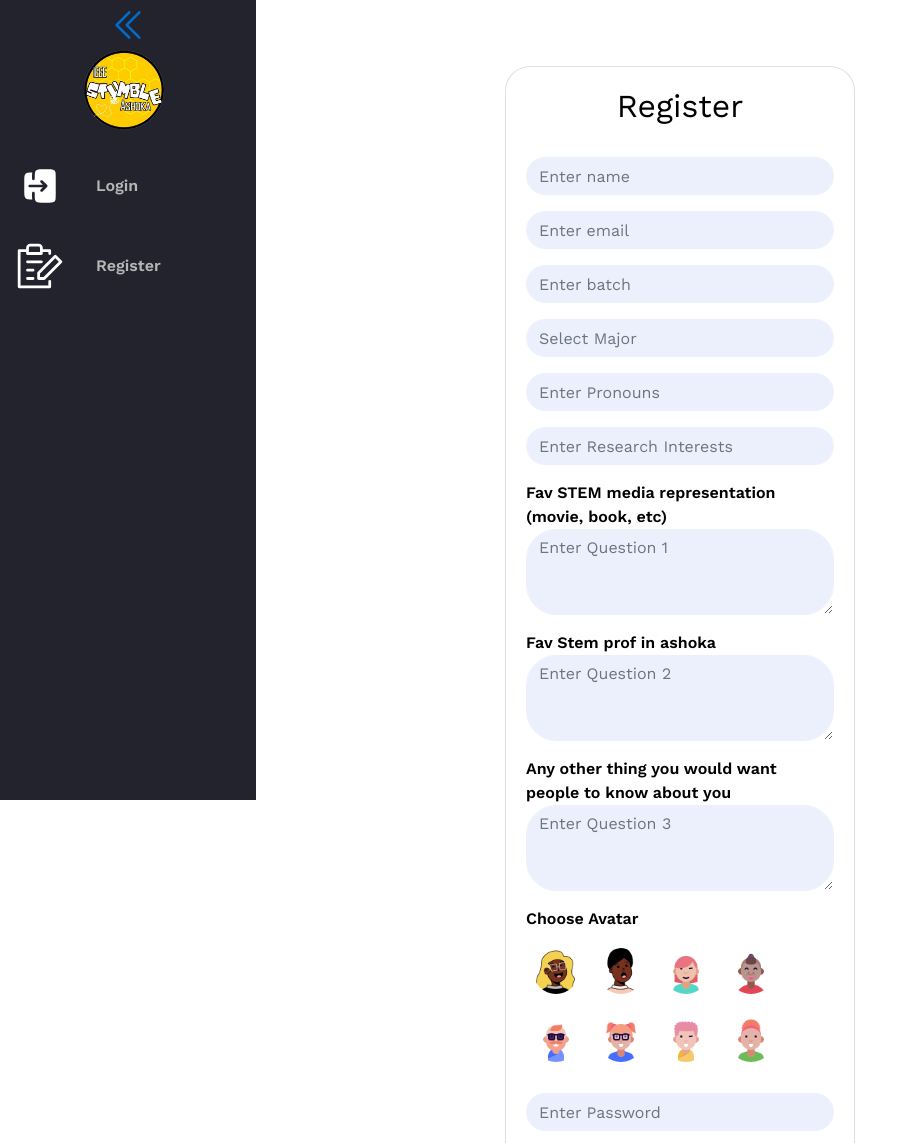
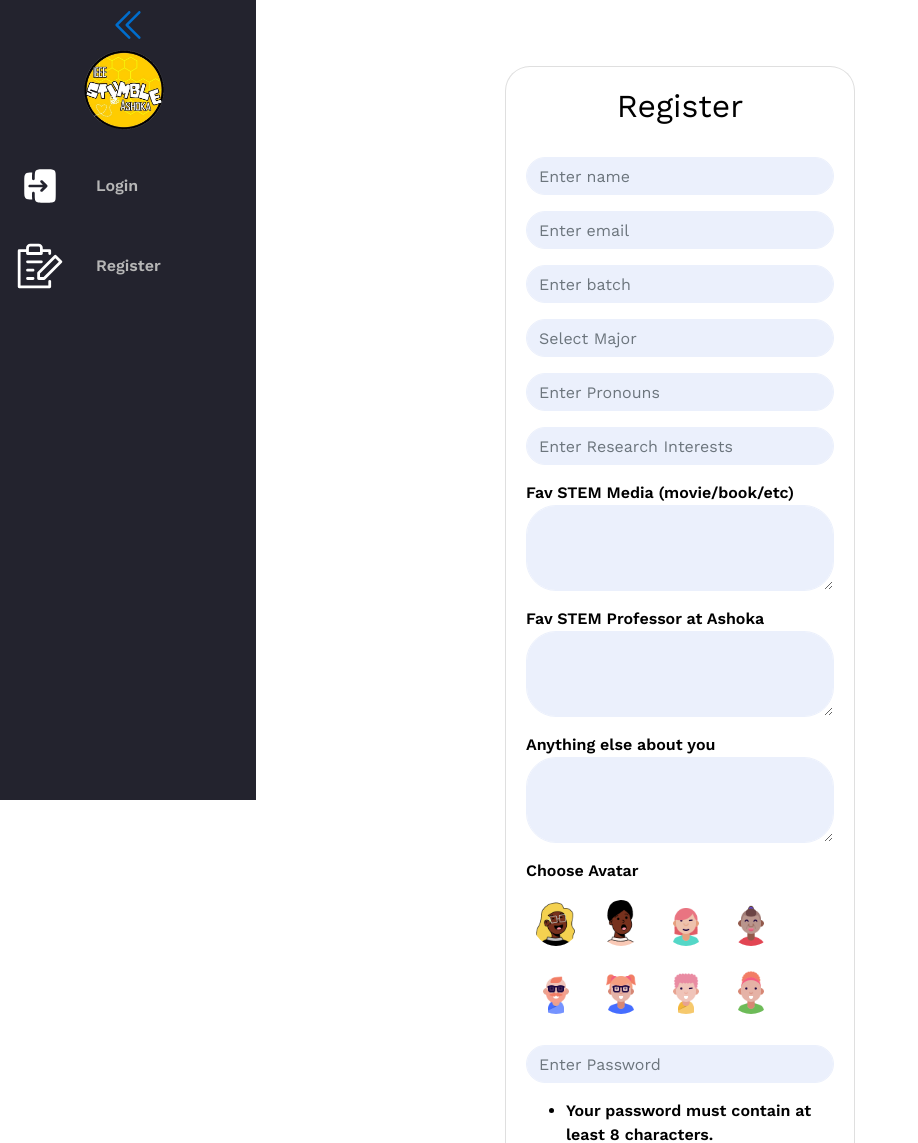
Before and after one commit to bhumikamittal7/StumbleAshoka, a Django app: page /register/ in a window 1280 px wide. Shown: the top 1143 px of the page, without its empty margins (0-918 px from the left). Run offline with Django 4.2, Linux system fonts and the light colour scheme; some libraries are stand-ins or nearby versions.

Commit message:
cosmetic changes

```diff
--- a/Bumble4Stem/templates/myProfile.html
+++ b/Bumble4Stem/templates/myProfile.html
@@ -83,7 +83,7 @@
     </div>
     <span>Email</span>
     <div class="info_cont large">
-    <div class="info" style="font-size: 17px !important;">{{ fuser.email }}</div>
+    <div class="info" style="font-size: 17px !important; overflow: auto;">{{ fuser.email }}</div>
     </div>
     <span>Batch</span>
     <div class="info_cont">
--- a/Bumble4Stem/templates/otherProfile.html
+++ b/Bumble4Stem/templates/otherProfile.html
@@ -78,7 +78,7 @@
     </div>
     <span>Email</span>
     <div class="info_cont large">
-    <div class="info" style="font-size: 18px !important;">{{ fuser.email }}</div>
+    <div class="info" style="font-size: 18px !important; overflow: auto;">{{ fuser.email }}</div>
     </div>
     <span>Batch</span>
     <div class="info_cont">
--- a/Bumble4Stem/templates/register.html
+++ b/Bumble4Stem/templates/register.html
@@ -175,18 +175,18 @@
                         <input class="form-control" placeholder="Enter Research Interests" value="{{ research_interests }}" type="text" name="research_interests" required id="id_research_interests">
                     </div>
                     <div class="form-group">
-                        <div>Fav STEM media representation (movie, book, etc)</div>
-                        <textarea class="form-control" maxlength="100" placeholder="Enter Question 1" id="id_Q1" name="Q1" cols="30" rows="3" required>{{Q1}}</textarea>
+                        <div>Fav STEM Media (movie/book/etc)</div>
+                        <textarea class="form-control" maxlength="100" id="id_Q1" name="Q1" cols="30" rows="3" required>{{Q1}}</textarea>
                     </div>
 
                     <div class="form-group">
-                        <div>Fav Stem prof in ashoka</div>
-                        <textarea class="form-control" maxlength="100" placeholder="Enter Question 2" id="id_Q2" name="Q2" cols="30" rows="3" required>{{Q2}}</textarea>
+                        <div>Fav STEM Professor at Ashoka</div>
+                        <textarea class="form-control" maxlength="100" id="id_Q2" name="Q2" cols="30" rows="3" required>{{Q2}}</textarea>
                     </div>
 
                     <div class="form-group">
-                        <div>Any other thing you would want people to know about you</div>
-                        <textarea class="form-control" maxlength="100" placeholder="Enter Question 3" id="id_Q3" name="Q3" cols="30" rows="3" required>{{Q3}}</textarea>
+                        <div>Anything else about you</div>
+                        <textarea class="form-control" maxlength="100" id="id_Q3" name="Q3" cols="30" rows="3" required>{{Q3}}</textarea>
                     </div>
 
                     <div class="form-group">
@@ -264,18 +264,18 @@
                         <input class="form-control" placeholder="Enter Research Interests" type="text" name="research_interests" required id="id_research_interests">
                     </div>
                     <div class="form-group">
-                        <div>Fav STEM media representation (movie, book, etc)</div>
-                        <textarea class="form-control" maxlength="100" placeholder="Enter Question 1" id="id_Q1" name="Q1" cols="30" rows="3" required></textarea>
+                        <div>Fav STEM Media (movie/book/etc)</div>
+                        <textarea class="form-control" maxlength="100" id="id_Q1" name="Q1" cols="30" rows="3" required></textarea>
                     </div>
 
                     <div class="form-group">
-                        <div>Fav Stem prof in ashoka</div>
-                        <textarea class="form-control" maxlength="100" placeholder="Enter Question 2" id="id_Q2" name="Q2" cols="30" rows="3" required></textarea>
+                        <div>Fav STEM Professor at Ashoka</div>
+                        <textarea class="form-control" maxlength="100" id="id_Q2" name="Q2" cols="30" rows="3" required></textarea>
                     </div>
 
                     <div class="form-group">
-                        <div>Any other thing you would want people to know about you</div>
-                        <textarea class="form-control" maxlength="100" placeholder="Enter Question 3" id="id_Q3" name="Q3" cols="30" rows="3" required></textarea>
+                        <div>Anything else about you</div>
+                        <textarea class="form-control" maxlength="100" id="id_Q3" name="Q3" cols="30" rows="3" required></textarea>
                     </div>
 
                     <div class="form-group">
--- a/Bumble4Stem/views.py
+++ b/Bumble4Stem/views.py
@@ -104,9 +104,9 @@ def editProfile(request):
         Q3 = request.POST['Q3'].strip()
         id = request.session['user_id']
 
-        Q1 = "Q1: "+ Q1
-        Q2 = " Q2: "+ Q2
-        Q3 = " Q3: "+ Q3
+        Q1 = "Favorite STEM Media: "+ Q1
+        Q2 = " Favorite STEM Professor at Ashoka: "+ Q2
+        Q3 = " Anything else about you: "+ Q3
         bio = Q1 + Q2 + Q3
 
         user = Users.objects.get(id=id)
@@ -121,11 +121,11 @@ def editProfile(request):
     if request.method == "GET":
         user = Users.objects.filter(id=request.session["user_id"]).first()
         bio = user.bio
-        split_bio = bio.split("Q1:")[1:]
+        split_bio = bio.split("Favorite STEM Media:")[1:]
 
-        Q1 = split_bio[0].split("Q2:")[0]
-        Q2 = split_bio[0].split("Q2:")[1].split("Q3:")[0]
-        Q3 = split_bio[0].split("Q3:")[1]
+        Q1 = split_bio[0].split("Favorite STEM Professor at Ashoka:")[0]
+        Q2 = split_bio[0].split("Favorite STEM Professor at Ashoka:")[1].split("Anything else about you:")[0]
+        Q3 = split_bio[0].split("Anything else about you:")[1]
         Q1 = Q1.strip()
         Q2 = Q2.strip()
         Q3 = Q3.strip()
@@ -223,9 +223,9 @@ def register(request):
                     "avatar_index": avatar_index
                     })
         if form.is_valid():
-            Q1 = "Q1: "+ Q1
-            Q2 = " Q2: "+ Q2
-            Q3 = " Q3: "+ Q3
+            Q1 = "Favorite STEM Media: "+ Q1
+            Q2 = " Favorite STEM Professor at Ashoka: "+ Q2
+            Q3 = " Anything else about you: "+ Q3
             bio = Q1 + Q2 + Q3
             user = form.save()
             f = Users(
```
Also changed, not shown: Bumble4Stem/templates/editProfile.html (+6 -6 lines), Bumble4Stem/templates/index.html (+17 -2 lines).
